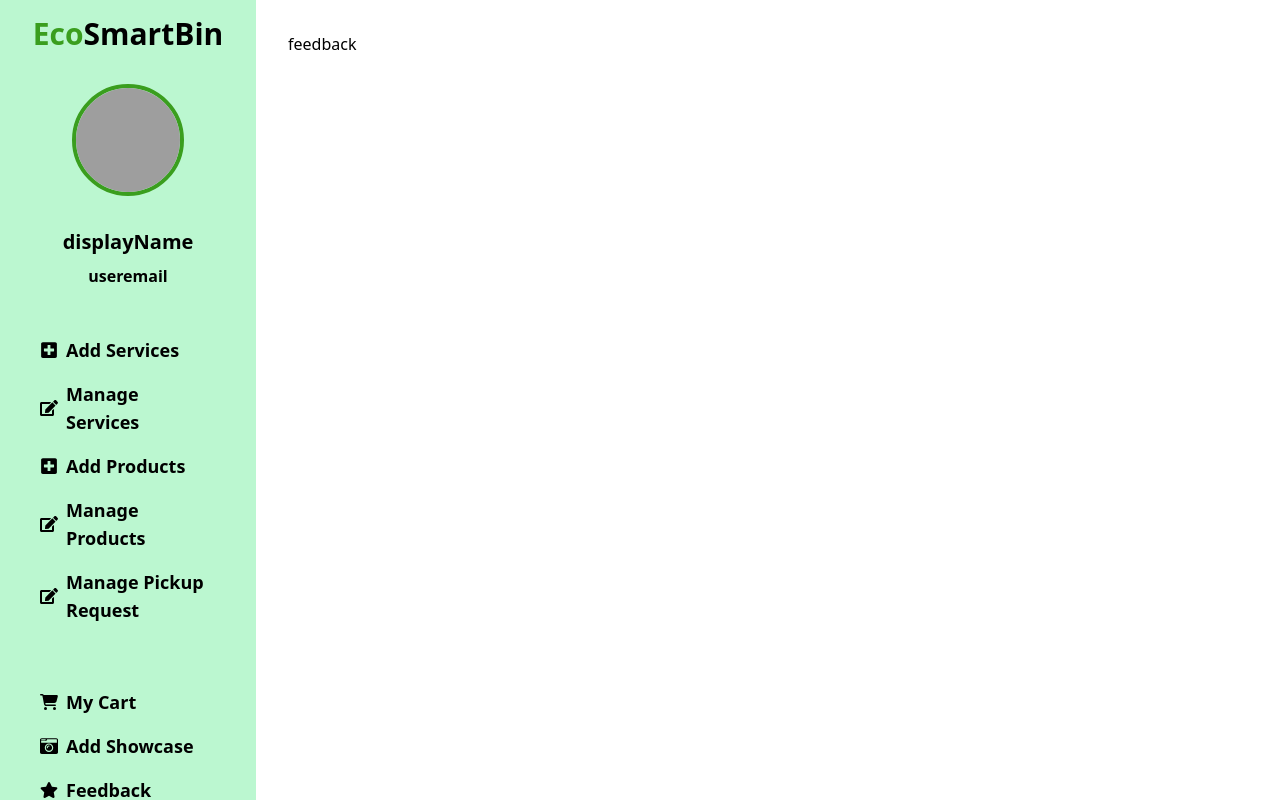
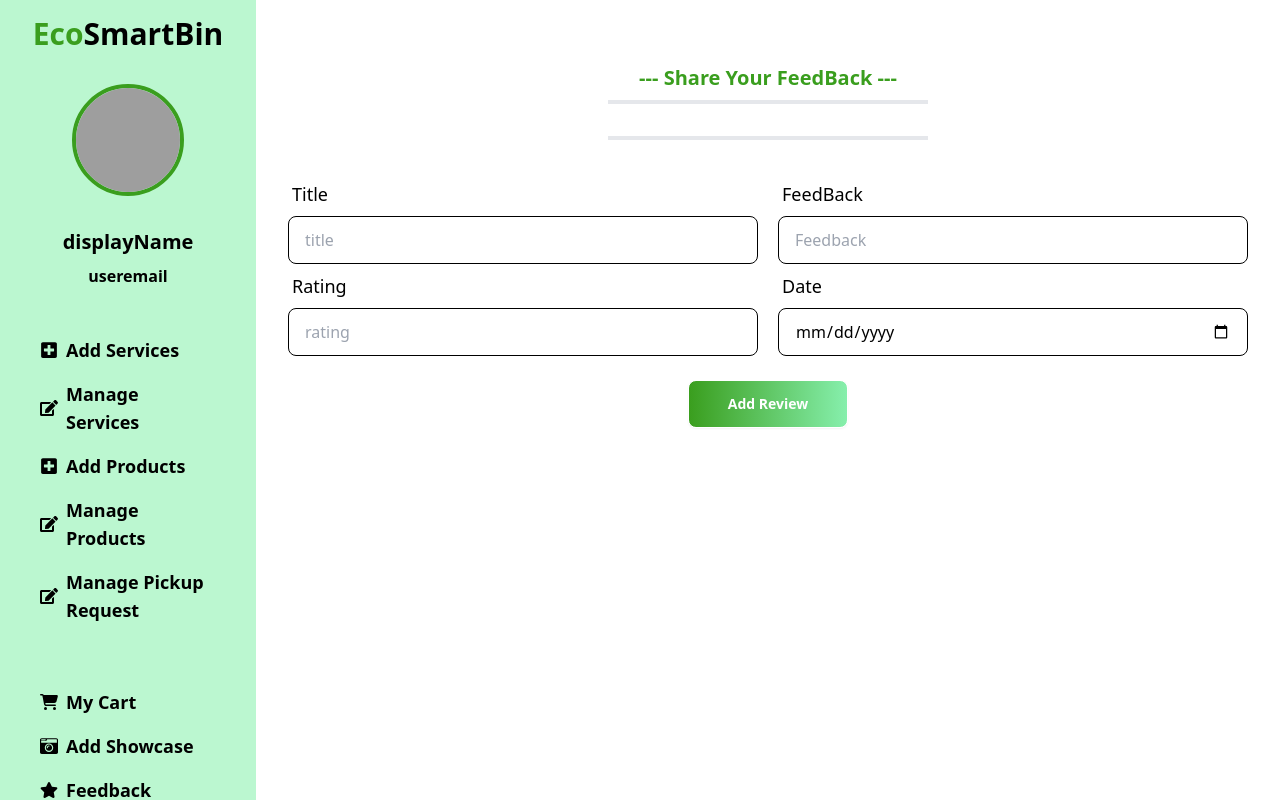
Before and after one commit to Raisul-24/EcoSmart-Bins-client-side, a React (Vite) app: page /dashboard/feedback in a window 1280 px wide. Built offline with nearby package versions, Linux system fonts and the light colour scheme; no server answers; grey boxes are pictures that could not be loaded.

Commit message:
[reviews]:create review post API

```diff
--- a/package.json
+++ b/package.json
@@ -22,11 +22,12 @@
     "react-hook-form": "^7.49.3",
     "react-hot-toast": "^2.4.1",
     "react-icons": "^5.0.1",
+    "react-parallax": "^3.5.1",
     "react-rating": "^2.0.5",
-    "react-parallax": "^3.5.1",
     "react-router-dom": "^6.21.2",
     "react-toastify": "^10.0.4",
     "sort-by": "^1.2.0",
+    "sweetalert2": "^11.10.4",
     "swiper": "^11.0.5"
   },
   "devDependencies": {
--- a/src/Pages/Dashboard/User Dashboard/FeedbackAndRatings.jsx
+++ b/src/Pages/Dashboard/User Dashboard/FeedbackAndRatings.jsx
@@ -1,11 +1,138 @@
+import { useForm } from "react-hook-form";
+import Swal from "sweetalert2";
+
+import SectionTitle from "../../../Components/SectionTitle/SectionTitle";
+import useAxiosPublic from "../../../axios/axiosPublic";
+
+
+
 
 
 const FeedbackAndRatings = () => {
-    return (
-        <div>
-            feedback
+
+    const axiosPublic = useAxiosPublic()
+
+    const {
+        register,
+        handleSubmit,
+        reset,
+        formState: { errors },
+      } = useForm();
+
+
+
+    const onSubmit = (data) =>{
+        // console.log(data);
+
+        const reviewItem = {
+
+             title: data.title,
+             feedback: data.feedback,
+             rating:parseInt(data.rating) ,
+             date: data.date,
+
+
+        }
+
+        axiosPublic.post('/reviews', reviewItem)
+        .then(res =>{
+          console.log(res.data)
+          if(res.data.insertedId){
+            reset()
+            Swal.fire({
+              position: "top-end",
+              icon: "success",
+              title: 'Add successfully',
+              showConfirmButton: false,
+              timer: 1500
+            });
+          }
+        })
+      }
+
+
+
+
+
+
+
+  return (
+    <div>
+        <SectionTitle
+                heading=""
+                subHeading="Share Your FeedBack"
+            ></SectionTitle>
+        {/* <div>
+            <h2 className="text-4xl font-medium text-center"></h2>
+        </div> */}
+      <form onSubmit={handleSubmit(onSubmit)}>
+       <div className="flex flex-col md:flex-row gap-5 w-full">
+       <div className="form-control flex-1">
+          <label className="label">
+            <span className="label-text text-lg font-medium">Title</span>
+          </label>
+          <input
+            type="text"
+            {...register("title", { required: true })}
+            placeholder="title"
+            className="input input-bordered"
+          />
+          {errors.name && (
+            <span className="text-red-600">Title is required</span>
+          )}
         </div>
-    );
+        <div className="form-control flex-1">
+          <label className="label">
+            <span className="label-text text-lg font-medium">FeedBack</span>
+          </label>
+          <input
+            type="text"
+            {...register("feedback", { required: true })}
+            placeholder="Feedback"
+            className="input input-bordered"
+          />
+          {errors.name && (
+            <span className="text-red-600">feedback is required</span>
+          )}
+        </div>
+       </div>
+
+        <div className="flex flex-col md:flex-row gap-5 w-full">
+        <div className="form-control flex-1">
+          <label className="label">
+            <span className="label-text text-lg font-medium">Rating</span>
+          </label>
+          <input
+            type="number"
+            {...register("rating", { required: true })}
+            placeholder="rating"
+            className="input input-bordered"
+          />
+           {errors.name && (
+            <span className="text-red-600">rating is required</span>
+          )}
+        </div>
+        <div className="form-control flex-1">
+          <label className="label">
+            <span className="label-text text-lg font-medium">Date</span>
+          </label>
+          <input
+            type="date"
+            {...register("date", { required: true })}
+            placeholder="Date"
+            className="input input-bordered"
+          />
+           {errors.name && (
+            <span className="text-red-600">date is required</span>
+          )}
+        </div>
+        </div>
+        <div className="form-control  mt-6">
+          <input  className="btn w-40 mx-auto bg-gradient-to-r from-brand-color to-green-300 hover:bg-gradient-to-r hover:from-green-300 hover:to-brand-color text-white " type="submit" value="Add Review" />
+        </div>
+      </form>
+    </div>
+  );
 };
 
 export default FeedbackAndRatings;
--- a/src/Pages/HomePage/Feedback.jsx
+++ b/src/Pages/HomePage/Feedback.jsx
@@ -31,7 +31,7 @@ const Feedback = () => {
         setReviews(response.data);
       })
       .catch((error) => {
-        console.log("Error fetching camp data:", error);
+        console.log("Error fetching:", error);
       });
   }, [axiosPublic]);
 
@@ -59,7 +59,7 @@ const Feedback = () => {
           className="mySwiper flex-1"
         >
           {reviews?.map((review) => (
-            <SwiperSlide key={review._id}>
+            <SwiperSlide key={review?._id}>
               <div className="mx-10 md:ml-5 md:my-16  p-5  border shadow-lg shadow-brand-color  flex flex-col  text-center items-center ">
                 <Rating
                   style={{ maxWidth: 180 }}
```
Also changed, not shown: 2 other files (tests, documents, lock files or other folders).
